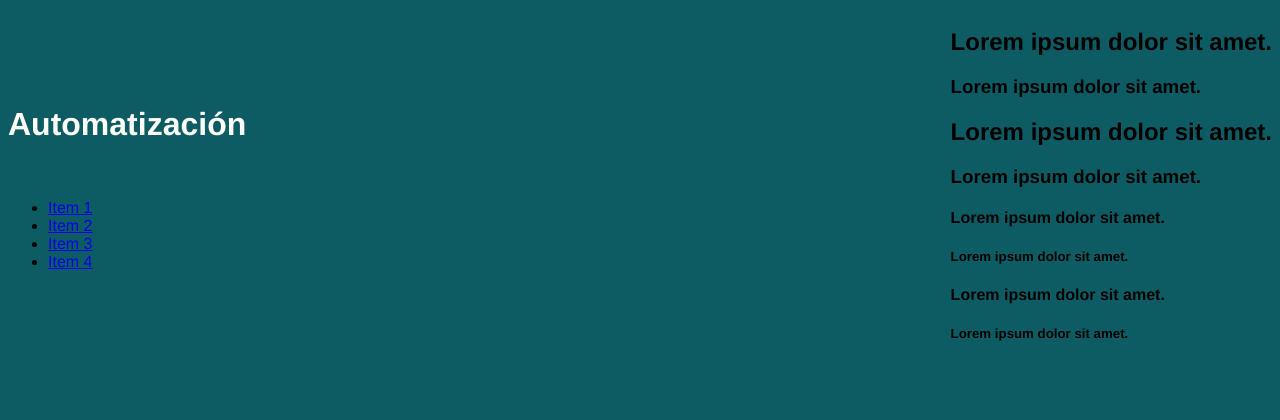
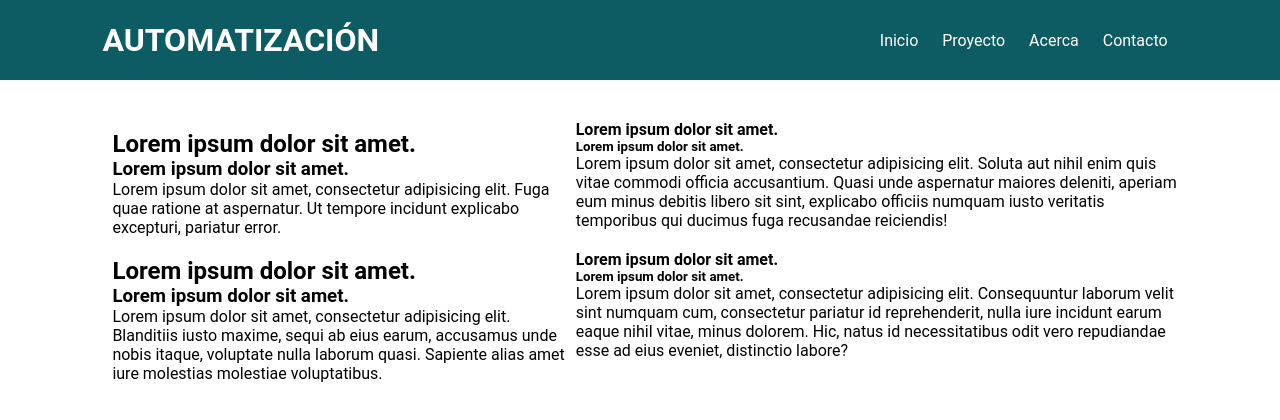
Before and after one commit to ArnoldRestrepo/curso-guia-gulp, a website: page app/index.html in a window 1280 px wide. Drawn offline with Linux system fonts and the light colour scheme.

```diff
--- a/app/index.html
+++ b/app/index.html
@@ -7,22 +7,15 @@
 	<link rel="stylesheet" href="css/styles.css">
 </head>
 <body>
+	<div class="container">
 		<header><!-- Header -->
 			<h1>Automatización</h1>
-		<div><!-- Logo -->
-			<figure>
-				<picture>
-					<source src="">
-					<img src="" alt="">
-				</picture>
-			</figure>
-		</div>
 			<nav><!-- Navegacion-->
 				<ul>
-				<li><a href="#">Item 1</a></li>
-				<li><a href="#">Item 2</a></li>
-				<li><a href="#">Item 3</a></li>
-				<li><a href="#">Item 4</a></li>
+					<li><a href="#">Inicio</a></li>
+					<li><a href="#">Proyecto</a></li>
+					<li><a href="#">Acerca</a></li>
+					<li><a href="#">Contacto</a></li>
 				</ul>
 			</nav>
 		</header>
@@ -33,12 +26,14 @@
 						<h2>Lorem ipsum dolor sit amet.</h2>
 						<h3>Lorem ipsum dolor sit amet.</h3>
 					</hgroup>
+					<p>Lorem ipsum dolor sit amet, consectetur adipisicing elit. Fuga quae ratione at aspernatur. Ut tempore incidunt explicabo excepturi, pariatur error.</p>
 				</article>
 				<article>
 					<hgroup>
 						<h2>Lorem ipsum dolor sit amet.</h2>
 						<h3>Lorem ipsum dolor sit amet.</h3>
 					</hgroup>
+					<p>Lorem ipsum dolor sit amet, consectetur adipisicing elit. Blanditiis iusto maxime, sequi ab eius earum, accusamus unde nobis itaque, voluptate nulla laborum quasi. Sapiente alias amet iure molestias molestiae voluptatibus.</p>
 				</article>
 			</section>
 			<aside>
@@ -47,6 +42,7 @@
 						<h4>Lorem ipsum dolor sit amet.</h4>
 						<h5>Lorem ipsum dolor sit amet.</h5>
 					</hgroup>
+					<p>Lorem ipsum dolor sit amet, consectetur adipisicing elit. Soluta aut nihil enim quis vitae commodi officia accusantium. Quasi unde aspernatur maiores deleniti, aperiam eum minus debitis libero sit sint, explicabo officiis numquam iusto veritatis temporibus qui ducimus fuga recusandae reiciendis!</p>
 				</article>
 
 				<article>
@@ -54,11 +50,12 @@
 						<h4>Lorem ipsum dolor sit amet.</h4>
 						<h5>Lorem ipsum dolor sit amet.</h5>
 					</hgroup>
+					<p>Lorem ipsum dolor sit amet, consectetur adipisicing elit. Consequuntur laborum velit sint numquam cum, consectetur pariatur id reprehenderit, nulla iure incidunt earum eaque nihil vitae, minus dolorem. Hic, natus id necessitatibus odit vero repudiandae esse ad eius eveniet, distinctio labore?</p>
 				</article>
 
 			</aside>
 		</main>
-
+	</div>
 	<script src="js/dist/main.js"></script>
 </body>
 </html>
--- a/gulpfile.js
+++ b/gulpfile.js
@@ -1,8 +1,11 @@
-const gulp 					= require('gulp'),
-	  	sass 					= require('gulp-sass'),
-	  	pump					= require('pump'),
-	  	uglify				= require('gulp-uglify'),
-	  	browserSync		= require('browser-sync').create();
+const gulp              = require('gulp'),
+    sass                = require('gulp-sass'),
+    pump                = require('pump'),
+    uglify              = require('gulp-uglify'),
+    cssnano             = require('gulp-cssnano'),
+    sourcemaps          = require('gulp-sourcemaps'),
+    imagemin            = require('imagemin'),
+    browserSync         = require('browser-sync').create();
 
 
 // Evento para automatizar el browser
@@ -22,6 +25,8 @@
 gulp.task('sass', () => {
     return gulp.src('./scss/**/*.scss')
         .pipe(sass())
+        .pipe(cssnano())
+        .pipe(sourcemaps.write('.'))
         .pipe(gulp.dest('./app/css/'))
         .pipe(browserSync.stream());
 });
@@ -32,5 +37,12 @@
         gulp.src('app/js/*'),
         uglify(),
         gulp.dest('app/js/dist')
-	],cb);
+    ], cb);
 });
+
+// Evento para optimizar Imágenes
+gulp.task('optimizar', () => {
+    gulp.src('./img/*')
+    .pipe(imagemin())
+    .pipe(gulp.dest('app/img/'));
+});
--- a/package.json
+++ b/package.json
@@ -12,9 +12,13 @@
     "browser-sync": "^2.18.7",
     "gulp": "^3.9.1",
     "gulp-autoprefixer": "^3.1.1",
+    "gulp-cssnano": "^2.1.2",
+    "gulp-imagemin": "^3.1.1",
     "gulp-pug": "^3.2.0",
     "gulp-sass": "^3.1.0",
+    "gulp-sourcemaps": "^2.4.1",
     "gulp-uglify": "^2.0.1",
+    "imagemin": "^5.2.2",
     "pump": "^1.0.2"
   }
 }
--- a/scss/styles.scss
+++ b/scss/styles.scss
@@ -9,18 +9,57 @@
 */
 
 /* BASIC */
-body{
-	background-color: $colorAzulOscuro;
-	display: flex;
-	align-items: center;
-	justify-content: space-between;
-	font-family: Helvetica, sans-serif;
-
-	& p{
-		color: $colorNegro;
-	}
+*{
+	margin: 0;
+	padding: 0;
+	box-sizing: border-box;
 }
 
-h1{
+body{
+	font-family: Roboto, Helvetica, sans-serif;
+	font-size: 16px;
+}
+
+header{
+	width: 100%;
+	height: 80px;
+	background: $colorAzulOscuro;
+	display: flex;
+	flex: wrap;
+	justify-content: space-between;
+	align-items: center;
+	padding: 0 8%;
+}
+
+header h1{
+	color: #fff;
+	text-transform: uppercase;
+}
+
+nav ul li{
+	list-style-type: none;
+	display: inline-flex;
+}
+
+nav ul li a{
+	text-decoration: none;
 	color: $colorBlanco;
+	padding: 0 10px;
 }
+
+nav ul li a:hover{
+	color: $colorAzulClaro;
+}
+
+main{
+	display: flex;
+	margin: 20px 8%;
+}
+
+section{
+	padding: 10px;
+}
+
+article{
+	margin-top: 20px;
+}
```
Also changed, not shown: app/css/styles.css, img/logo_antares.png (added), 1 other file. Lines whose indentation alone changed are shown as unchanged.
